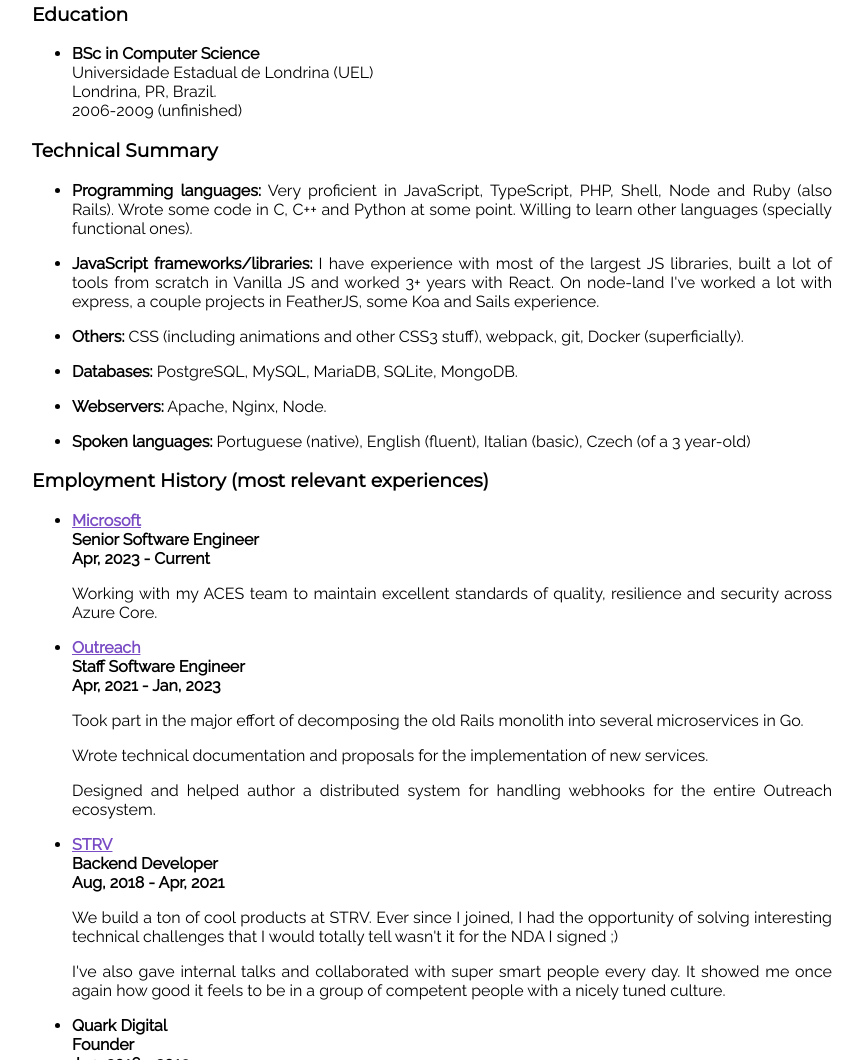
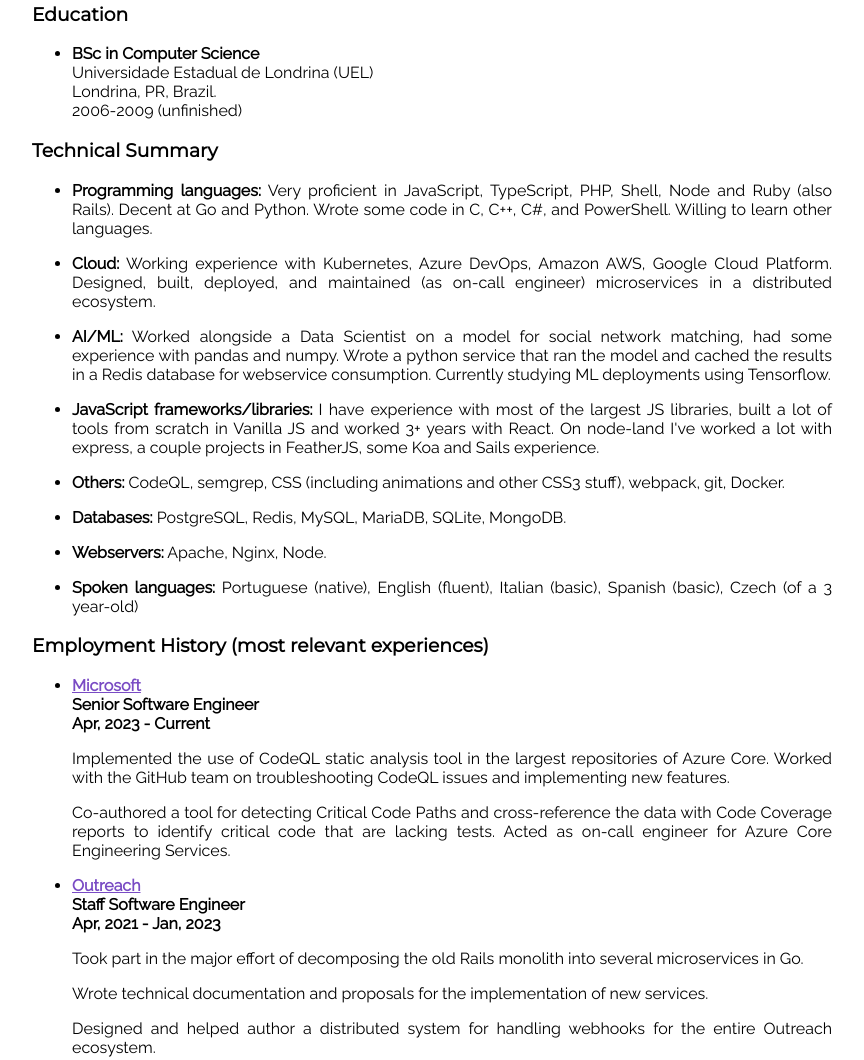
Before and after one commit to gabrielgilini/gabrielgilini.github.io, a plain HTML site: page index.html in a window 1280 px wide. Shown: the part 1021-2081 px from the top of the page, without its empty margins (208-1072 px from the left). Drawn offline with Linux system fonts and the light colour scheme.

Commit message:
Update index.html

```diff
--- a/index.html
+++ b/index.html
@@ -84,7 +84,7 @@
     <p>It failed, as it usually does. So I moved to São Paulo and started working on this brand new agency focused on
       the ad industry. We grew, I got offered partner status and some shares and became the tech lead of a team with
       around 15 devs.</p>
-    <p>Sometime later I go my separate way, start another business with a friend, but end up stepping away to take care
+    <p>Sometime later I went my separate way, started another business with a friend, but ended up stepping away to take care
       of my health.</p>
     <p>Moved to the beautiful island of Florianópolis, started my own consultancy business and wore every hat that was
       required of me during that time until I decided I wanted to be part of a team again. By chance a friend who was
@@ -126,8 +126,17 @@
     <ul>
       <li>
         <strong>Programming languages:</strong>
-        Very proficient in JavaScript, TypeScript, PHP, Shell, Node and Ruby (also Rails). Wrote some code in C, C++ and
-        Python at some point. Willing to learn other languages (specially functional ones).
+        Very proficient in JavaScript, TypeScript, PHP, Shell, Node and Ruby (also Rails). Decent at Go and Python.
+        Wrote some code in C, C++, C#, and PowerShell. Willing to learn other languages.
+      </li>
+      <li>
+        <strong>Cloud:</strong>
+        Working experience with Kubernetes, Azure DevOps, Amazon AWS, Google Cloud Platform. Designed, built, deployed, and maintained (as on-call engineer) microservices in a distributed ecosystem.
+      </li>
+      <li>
+        <strong>AI/ML:</strong>
+        Worked alongside a Data Scientist on a model for social network matching, had some experience with pandas and numpy. Wrote a python service that ran the model and cached the results in a Redis database for webservice consumption.
+        Currently studying ML deployments using Tensorflow.
       </li>
       <li>
         <strong>JavaScript frameworks/libraries:</strong>
@@ -137,11 +146,11 @@
       </li>
       <li>
         <strong>Others:</strong>
-        CSS (including animations and other CSS3 stuff), webpack, git, Docker (superficially).
+        CodeQL, semgrep, CSS (including animations and other CSS3 stuff), webpack, git, Docker.
       </li>
       <li>
         <strong>Databases:</strong>
-        PostgreSQL, MySQL, MariaDB, SQLite, MongoDB.
+        PostgreSQL, Redis, MySQL, MariaDB, SQLite, MongoDB.
       </li>
       <li>
         <strong>Webservers:</strong>
@@ -149,7 +158,7 @@
       </li>
       <li>
         <strong>Spoken languages:</strong>
-        Portuguese (native), English (fluent), Italian (basic), Czech (of a 3 year-old)
+        Portuguese (native), English (fluent), Italian (basic), Spanish (basic), Czech (of a 3 year-old)
       </li>
     </ul>
   </section>
@@ -164,8 +173,8 @@
           <br />
           Apr, 2023 - Current
           <br /></strong>
-        <p>
-          Working with my ACES team to maintain excellent standards of quality, resilience and security across Azure Core.</p>
+          <p>Implemented the use of CodeQL static analysis tool in the largest repositories of Azure Core. Worked with the GitHub team on troubleshooting CodeQL issues and implementing new features.</p>
+          <p>Co-authored a tool for detecting Critical Code Paths and cross-reference the data with Code Coverage reports to identify critical code that are lacking tests. Acted as on-call engineer for Azure Core Engineering Services.</p>
       </li>
       <li>
         <strong><a href="https://outreach.io/" target="_blank">Outreach</a><br />
```
